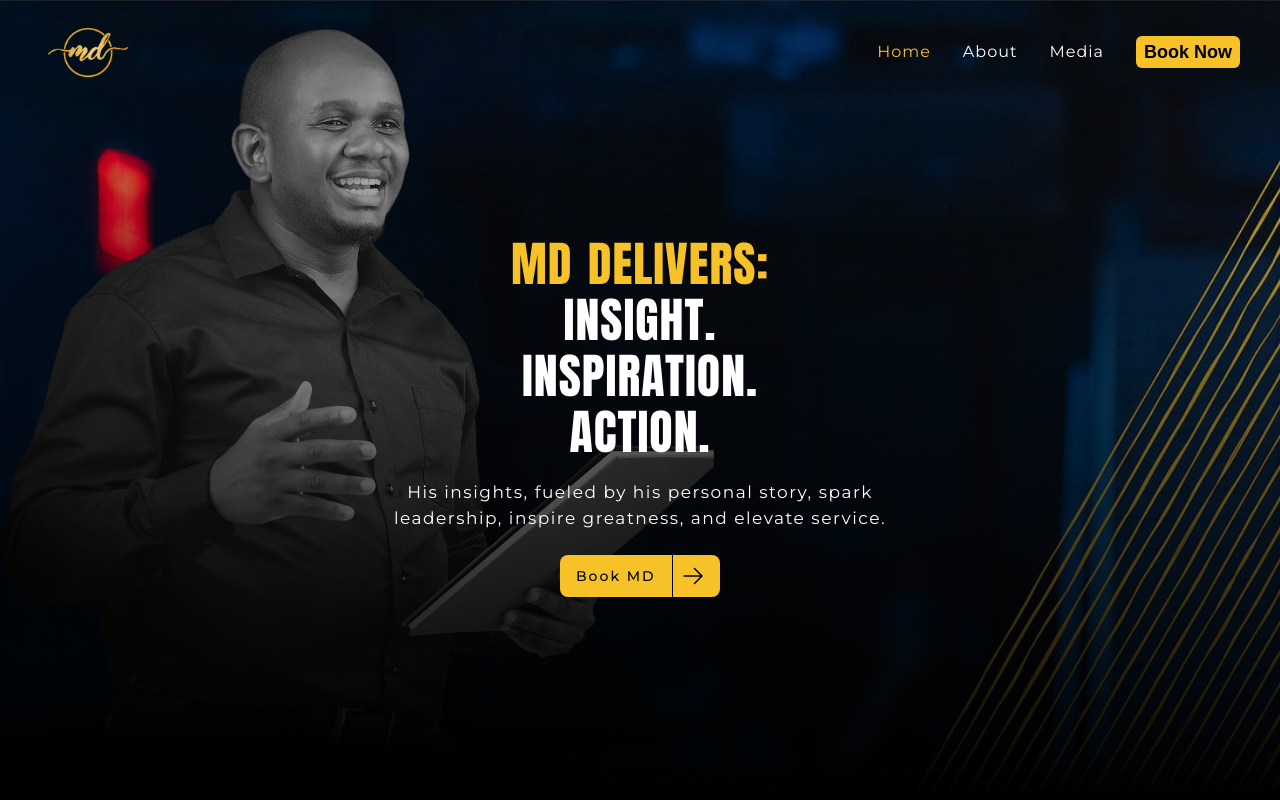
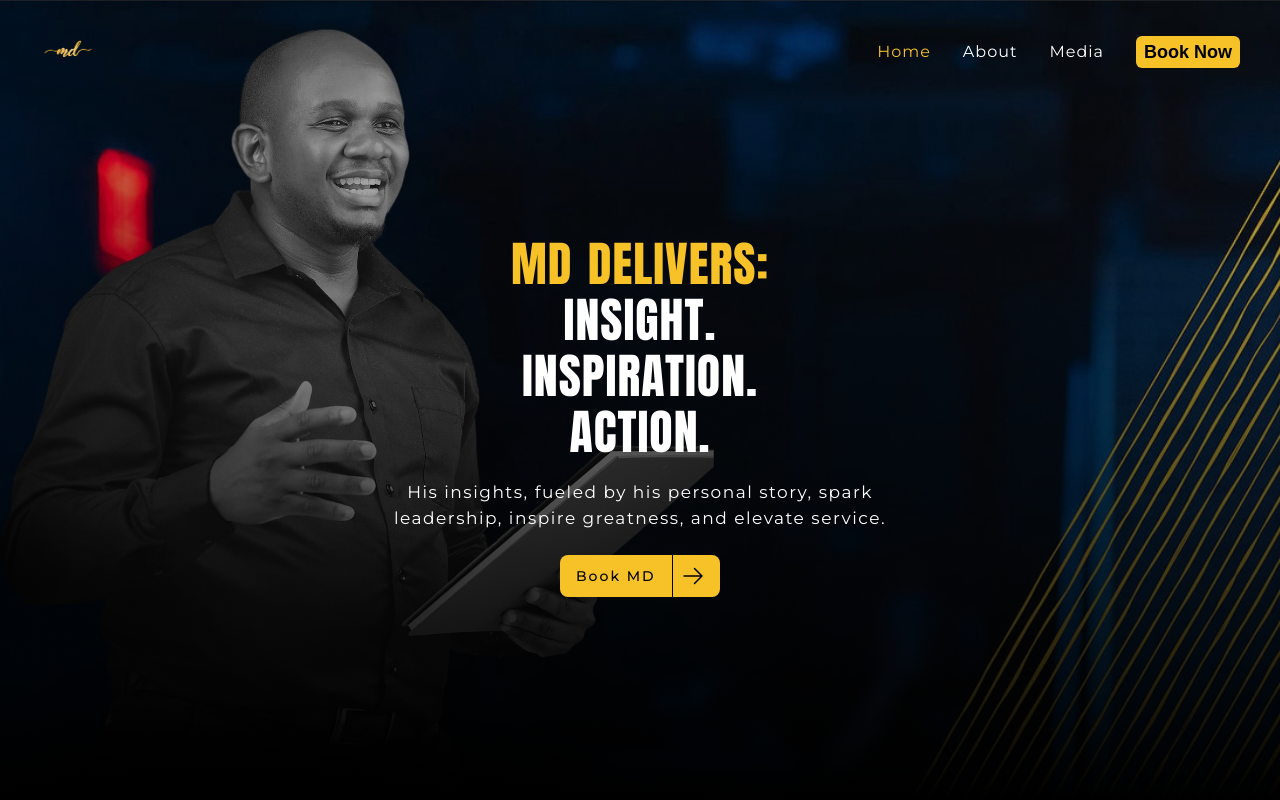
Before and after one commit to allanXQ/inky-ui, a React (Vite) app: page /home in a window 1280 px wide. Shown: the top 800 px of the page. Built offline with nearby package versions, Linux system fonts and the light colour scheme; no server answers.

Commit message:
updated the logo

```diff
--- a/src/Layouts/index.jsx
+++ b/src/Layouts/index.jsx
@@ -146,7 +146,7 @@ const Layout = () => {
       <div className="w-screen flex flex-col items-center justify-center relative">
         <nav className="flex items-center justify-between text-white w-full px-10 fixed top-0 z-10 py-2 mt-4 bg-opacity-85">
           <img
-            src="./inkylogo.png"
+            src="./gold.png"
             alt="Inky Logo"
             className="h-14"
           />
```
Also changed, not shown: public/gold.png (added).
